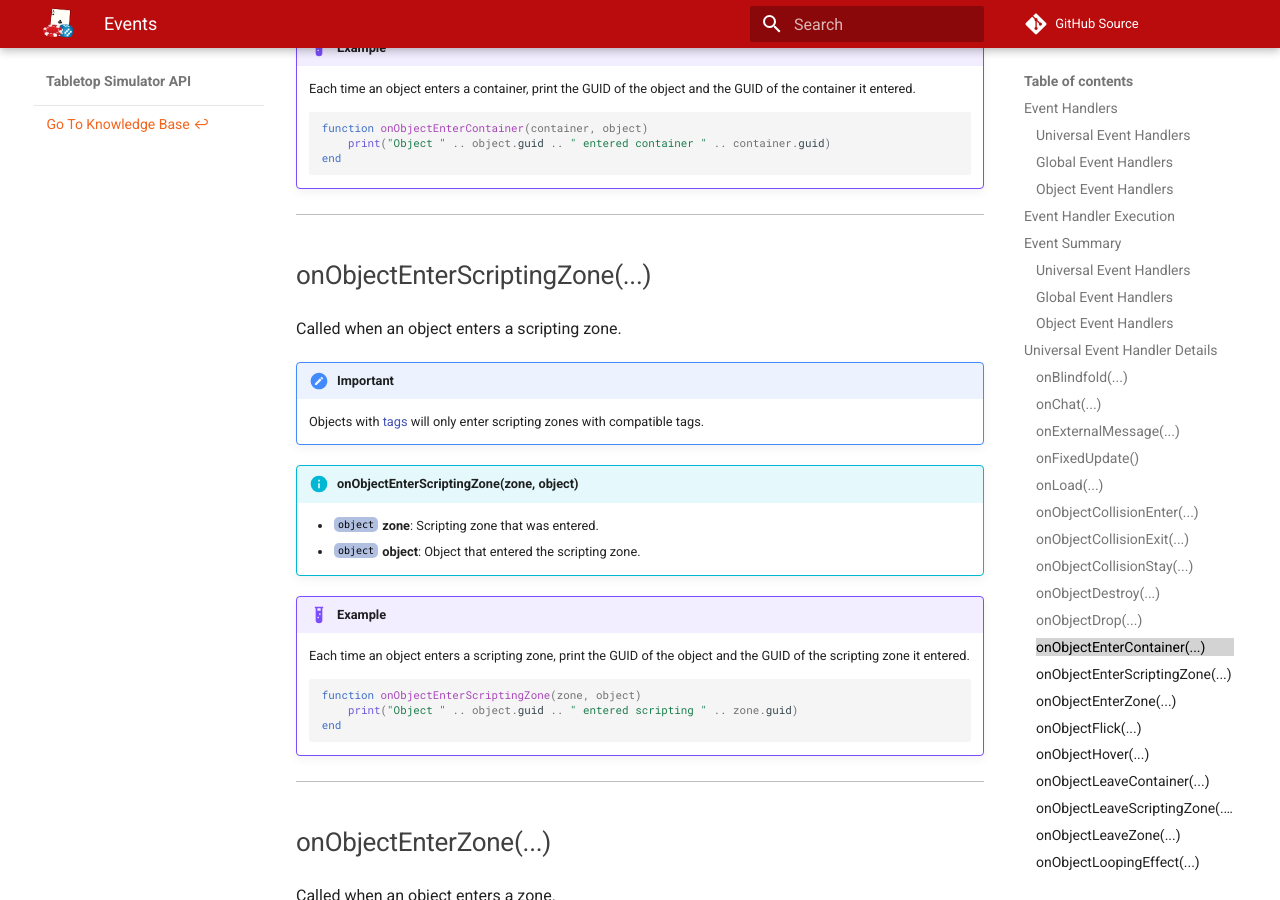
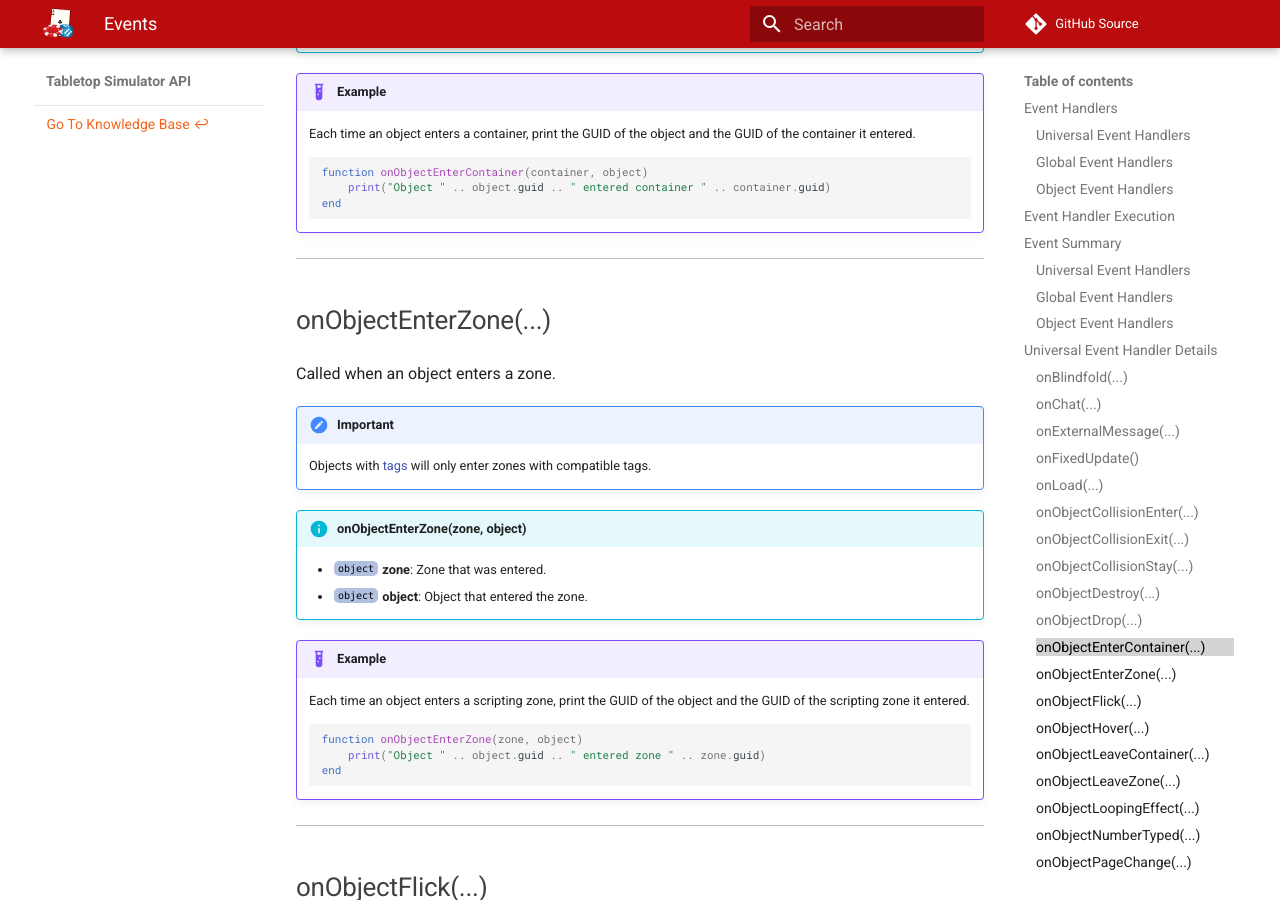
Before and after one commit to Berserk-Games/Tabletop-Simulator-API, an MkDocs documentation site: the page built from docs/events.md, in a window 1280 px wide and 900 px high, scrolled down 12058 px. Built offline with MkDocs 1.6.1 and Material for MkDocs 9.7.7, drawn with Linux system fonts in a browser that asks for light colours; comment, search, counter and statistics services are not loaded; some of the changed text lies outside the part shown.

Commit message:
Deprecated onObject(Enter/Leave)ScriptingZone

````diff
--- a/docs/events.md
+++ b/docs/events.md
@@ -74,12 +74,12 @@
 onObjectDestroy([<span class="tag obj"></span>](types.md) object) | Called whenever an object is about to be destroyed. | [:i:](#onobjectdestroy)
 onObjectDrop([<span class="tag str"></span>](types.md) player_color, [<span class="tag obj"></span>](types.md) object) | Called when an object is dropped by a player. | [:i:](#onobjectdrop)
 onObjectEnterContainer([<span class="tag obj"></span>](types.md) container, [<span class="tag obj"></span>](types.md) object) | Called when an object enters a container. Includes decks | [:i:](#onobjectentercontainer)
-onObjectEnterScriptingZone([<span class="tag obj"></span>](types.md) zone, [<span class="tag obj"></span>](types.md) object) | Called when an object enters a _scripting_ zone. | [:i:](#onobjectenterscriptingzone)
+onObjectEnterScriptingZone([<span class="tag obj"></span>](types.md) zone, [<span class="tag obj"></span>](types.md) object) {: #onobjectenterscriptingzone data-toc-label="onObjectEnterScriptingZone(...)" data-toc-child-of="universal-event-handler-details" } | <p>[<span class="tag deprecated"></span>](intro.md#deprecated) _Use [onObjectEnterZone(...)](#onobjectenterzone)_.</p> Called when an object enters a _scripting_ zone. |
 onObjectEnterZone([<span class="tag obj"></span>](types.md) zone, [<span class="tag obj"></span>](types.md) object) | Called when an object enters a zone. | [:i:](#onobjectenterzone)
 onObjectFlick([<span class="tag obj"></span>](types.md) object, [<span class="tag str"></span>](types.md) player_color, [<span class="tag vec"></span>](types.md) impulse) | Called when a player flicks an object. | [:i:](#onobjectflick)
 onObjectHover([<span class="tag str"></span>](types.md) player_color, [<span class="tag obj"></span>](types.md) object) | Called when the object being hovered over by a player's pointer (cursor) changes. | [:i:](#onobjecthover)
 onObjectLeaveContainer([<span class="tag obj"></span>](types.md) container, [<span class="tag obj"></span>](types.md) object) | Called when an object leaves a container. | [:i:](#onobjectleavecontainer)
-onObjectLeaveScriptingZone([<span class="tag obj"></span>](types.md) zone, [<span class="tag obj"></span>](types.md) object) | Called when an object leaves a _scripting_ zone. | [:i:](#onobjectleavescriptingzone)
+onObjectLeaveScriptingZone([<span class="tag obj"></span>](types.md) zone, [<span class="tag obj"></span>](types.md) object) {: #onobjectleavescriptingzone data-toc-label="onObjectLeaveScriptingZone(...)" data-toc-child-of="universal-event-handler-details" } | <p>[<span class="tag deprecated"></span>](intro.md#deprecated) _Use [onObjectLeaveZone(...)](#onobjectleavezone)_.</p> Called when an object leaves a _scripting_ zone. |
 onObjectLeaveZone([<span class="tag obj"></span>](types.md) zone, [<span class="tag obj"></span>](types.md) object) | Called when an object leaves a zone. | [:i:](#onobjectleavezone)
 onObjectLoopingEffect([<span class="tag obj"></span>](types.md) object, [<span class="tag int"></span>](types.md) index) | Called whenever the looping effect of an [AssetBundle](behavior/assetbundle.md) is activated. | [:i:](#onobjectloopingeffect)
 onObjectNumberTyped([<span class="tag obj"></span>](types.md) object, [<span class="tag str"></span>](types.md) player_color, [<span class="tag int"></span>](types.md) number) | Called when a player types a number whilst hovering over an object. | [:i:](#onobjectnumbertyped)
@@ -108,7 +108,7 @@
 
 Function Name | Description | &nbsp;
 -- | -- | --
-filterObjectEnterContainer([<span class="tag obj"></span>](types.md) container, [<span class="tag obj"></span>](types.md) object) | <p>[<span class="tag deprecated"></span>](intro.md#deprecated) _Use [tryObjectEnterContainer(...)](#tryobjectentercontainer)_.</p> Called when an object attempts to enter a container. | [:i:](#tryobjectentercontainer)
+filterObjectEnterContainer([<span class="tag obj"></span>](types.md) container, [<span class="tag obj"></span>](types.md) object) {: #filterobjectentercontainer data-toc-label="filterObjectEnterContainer(...)" data-toc-child-of="global-event-handler-details" } | <p>[<span class="tag deprecated"></span>](intro.md#deprecated) _Use [tryObjectEnterContainer(...)](#tryobjectentercontainer)_.</p> Called when an object attempts to enter a container. |
 tryObjectEnterContainer([<span class="tag obj"></span>](types.md) container, [<span class="tag obj"></span>](types.md) object) | Called when an object attempts to enter a container. | [:i:](#tryobjectentercontainer)
 tryObjectRandomize([<span class="tag obj"></span>](types.md) object, [<span class="tag str"></span>](types.md) player_color) | Called when a player attempts to randomize an Object. | [:i:](#tryobjectrandomize)
 
@@ -145,7 +145,7 @@
 
 ---
 
-## Universal Event Handler Details
+## Universal Event Handler Details {: data-toc-sort }
 
 ###onBlindfold(...)
 
@@ -435,27 +435,6 @@
 
 ---
 
-###onObjectEnterScriptingZone(...)
-
-Called when an object enters a scripting zone.
-
-!!!important
-	Objects with [tags](object.md#tag-functions) will only enter scripting zones with compatible tags.
-
-!!!info "onObjectEnterScriptingZone(zone, object)"
-	* [<span class="tag obj"></span>](types.md) **zone**: Scripting zone that was entered.
-	* [<span class="tag obj"></span>](types.md) **object**: Object that entered the scripting zone.
-
-!!!example
-	Each time an object enters a scripting zone, print the GUID of the object and the GUID of the scripting zone it entered.
-	```lua
-	function onObjectEnterScriptingZone(zone, object)
-		print("Object " .. object.guid .. " entered scripting " .. zone.guid)
-	end
-	```
-
----
-
 ###onObjectEnterZone(...)
 
 Called when an object enters a zone.
@@ -529,24 +508,6 @@
 	```lua
 	function onObjectLeaveContainer(container, object)
 		print("Object " .. object.guid .. " left container " .. container.guid)
-	end
-	```
-
----
-
-###onObjectLeaveScriptingZone(...)
-
-Called when an object leaves a scripting zone.
-
-!!!info "onObjectLeaveScriptingZone(zone, object)"
-	* [<span class="tag obj"></span>](types.md) **zone**: Scripting zone that was left.
-	* [<span class="tag obj"></span>](types.md) **object**: Object that left.
-
-!!!example
-	Each time an object leaves a scripting zone, print the GUID of the object and the GUID of the scripting zone it left.
-	```lua
-	function onObjectLeaveScriptingZone(zone, object)
-		print("Object " .. object.guid .. " left scripting zone " .. zone.guid)
 	end
 	```
 
@@ -966,7 +927,7 @@
 ---
 
 
-## Global Event Handler Details
+## Global Event Handler Details {: data-toc-sort }
 
 ###tryObjectEnterContainer(...)
 
````
